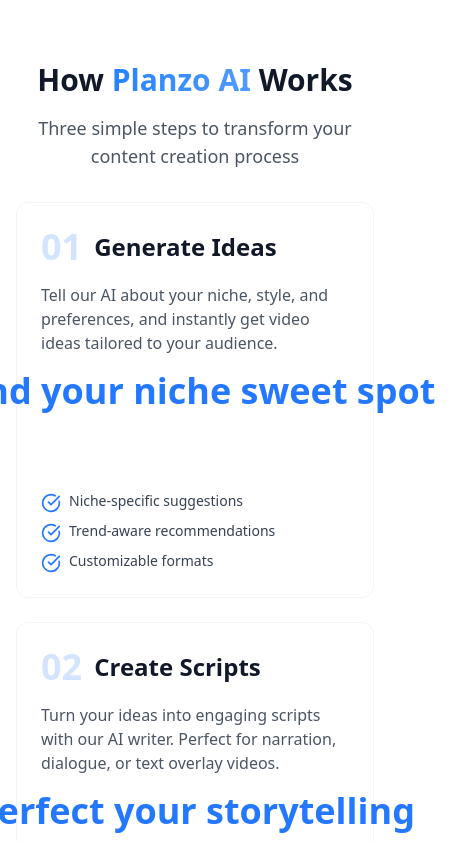
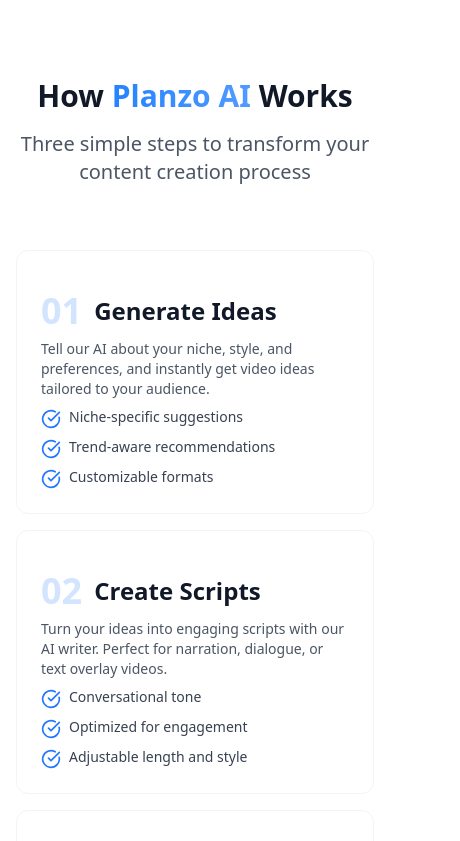
Before and after one commit to Tasklyios/planzo-ai, a React (Vite) app: page / in a window 390 px wide. Shown: the part 923-1764 px from the top of the page, 460 px wide, since content can reach past the window. Built offline with nearby package versions, Linux system fonts and the light colour scheme.

Commit message:
Reverted to edit edt-d0b53145-5017-4d12-85a9-e01aee72c460: "Fix: Update idea edits in database
Ensure idea edits are saved to the database when the "Save" button is clicked in the EditIdea component, even for unsaved ideas."

```diff
--- a/src/components/HowItWorks.tsx
+++ b/src/components/HowItWorks.tsx
@@ -1,85 +1,55 @@
 
 import { CheckCircle } from "lucide-react";
 import { BentoGrid, BentoGridItem } from "@/components/ui/bento-grid";
-import { AnimatedTextSwitcher } from "@/components/ui/animated-text-switcher";
-import { useIsMobile } from "@/hooks/use-mobile";
 
 const HowItWorks = () => {
-  const isMobile = useIsMobile();
-
   const steps = [
     {
       number: "01",
       title: "Generate Ideas",
       description: "Tell our AI about your niche, style, and preferences, and instantly get video ideas tailored to your audience.",
-      highlights: ["Niche-specific suggestions", "Trend-aware recommendations", "Customizable formats"],
-      animatedTitles: [
-        "Never run out of ideas",
-        "Get viral-worthy concepts",
-        "Find your niche sweet spot",
-        "Boost your content strategy"
-      ]
+      highlights: ["Niche-specific suggestions", "Trend-aware recommendations", "Customizable formats"]
     },
     {
       number: "02",
       title: "Create Scripts",
       description: "Turn your ideas into engaging scripts with our AI writer. Perfect for narration, dialogue, or text overlay videos.",
-      highlights: ["Conversational tone", "Optimized for engagement", "Adjustable length and style"],
-      animatedTitles: [
-        "Write compelling scripts",
-        "Save hours of writing time",
-        "Perfect your storytelling",
-        "Hook your audience instantly"
-      ]
+      highlights: ["Conversational tone", "Optimized for engagement", "Adjustable length and style"]
     },
     {
       number: "03",
       title: "Plan & Schedule",
       description: "Organize your content pipeline with our intuitive planner. Drag and drop ideas into your content calendar.",
-      highlights: ["Visual content calendar", "Publishing reminders", "Performance tracking"],
-      animatedTitles: [
-        "Schedule with confidence",
-        "Stay consistent with posting",
-        "Visualize your content plan",
-        "Never miss a posting day"
-      ]
+      highlights: ["Visual content calendar", "Publishing reminders", "Performance tracking"]
     }
   ];
 
   return (
-    <section className="py-16 md:py-20 bg-white">
+    <section className="py-20 bg-white">
       <div className="container mx-auto px-4">
-        <div className="text-center mb-8 md:mb-16">
+        <div className="text-center mb-16">
           <h2 className="text-3xl md:text-4xl font-bold text-gray-900 mb-4">
             How <span className="bg-gradient-to-r from-[#2582ff] to-[#2582ff]/80 bg-clip-text text-transparent">Planzo AI</span> Works
           </h2>
-          <p className="text-lg md:text-xl text-gray-600 max-w-2xl mx-auto">
+          <p className="text-xl text-gray-600 max-w-2xl mx-auto">
             Three simple steps to transform your content creation process
           </p>
         </div>
 
-        <div className="grid grid-cols-1 md:grid-cols-3 gap-6 max-w-6xl mx-auto">
+        <BentoGrid className="max-w-6xl mx-auto">
           {steps.map((step, index) => (
-            <div
+            <BentoGridItem
               key={index}
-              className="bg-white rounded-xl p-6 border border-gray-100 hover:shadow-md transition-shadow flex flex-col"
+              title={
+                <div className="flex items-center">
+                  <span className="font-bold text-4xl text-primary/20">{step.number}</span>
+                  <h3 className="text-2xl font-bold text-gray-900 ml-3">{step.title}</h3>
+                </div>
+              }
+              description={<p className="text-gray-600">{step.description}</p>}
+              className="hover:shadow-md transition-shadow bg-white rounded-xl p-6 border border-gray-100"
             >
-              <div className="flex items-center mb-4">
-                <span className="font-bold text-4xl text-primary/20">{step.number}</span>
-                <h3 className="text-2xl font-bold text-gray-900 ml-3">{step.title}</h3>
-              </div>
-
-              <p className="text-gray-600 mb-4">{step.description}</p>
-
-              <div className="h-24 mb-6">
-                <AnimatedTextSwitcher
-                  titles={step.animatedTitles}
-                  interval={2500}
-                  className={`text-primary ${isMobile ? 'text-lg' : 'text-xl'}`}
-                />
-              </div>
-
-              <div className="mt-auto space-y-2">
+              <div className="mt-6 space-y-2">
                 {step.highlights.map((highlight, idx) => (
                   <div key={idx} className="flex items-start">
                     <CheckCircle className="h-5 w-5 text-primary mr-2 shrink-0 mt-0.5" />
@@ -87,9 +57,9 @@ const HowItWorks = () => {
                   </div>
                 ))}
               </div>
-            </div>
+            </BentoGridItem>
           ))}
-        </div>
+        </BentoGrid>
       </div>
     </section>
   );
```
